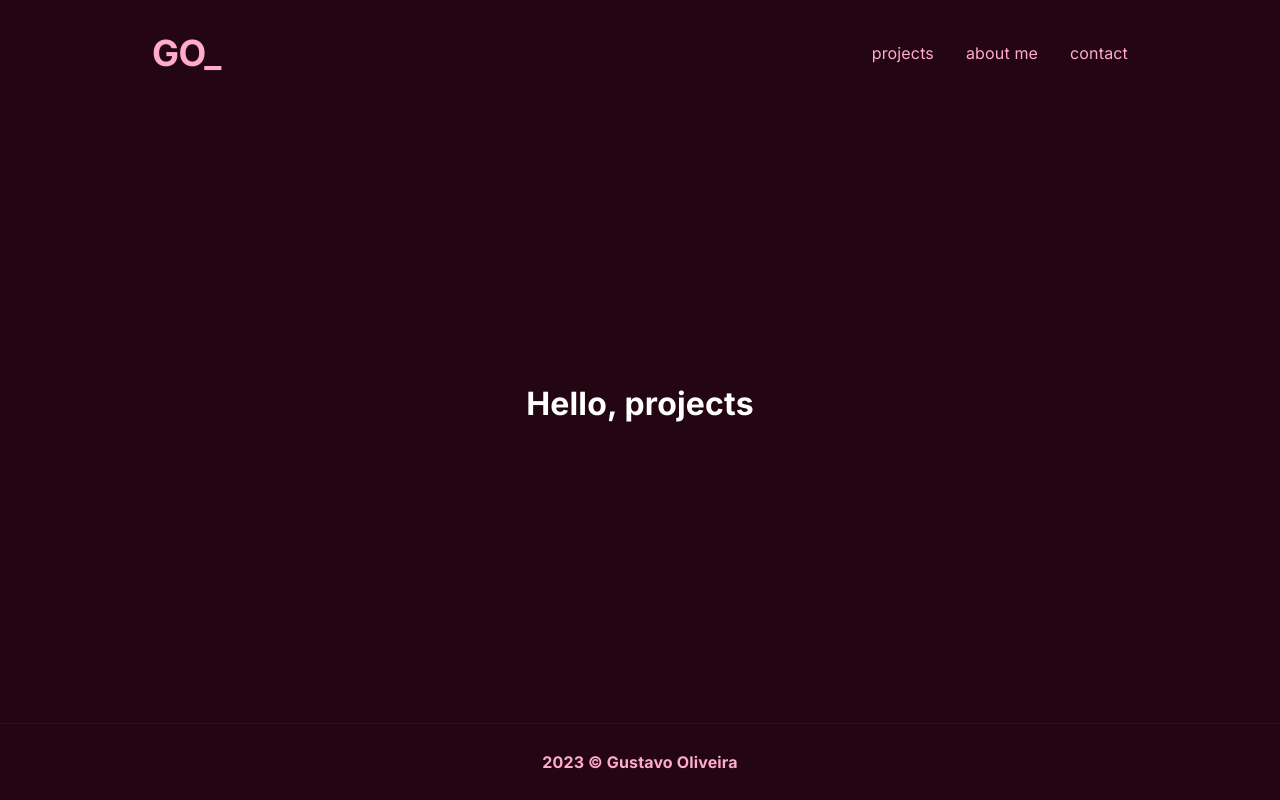
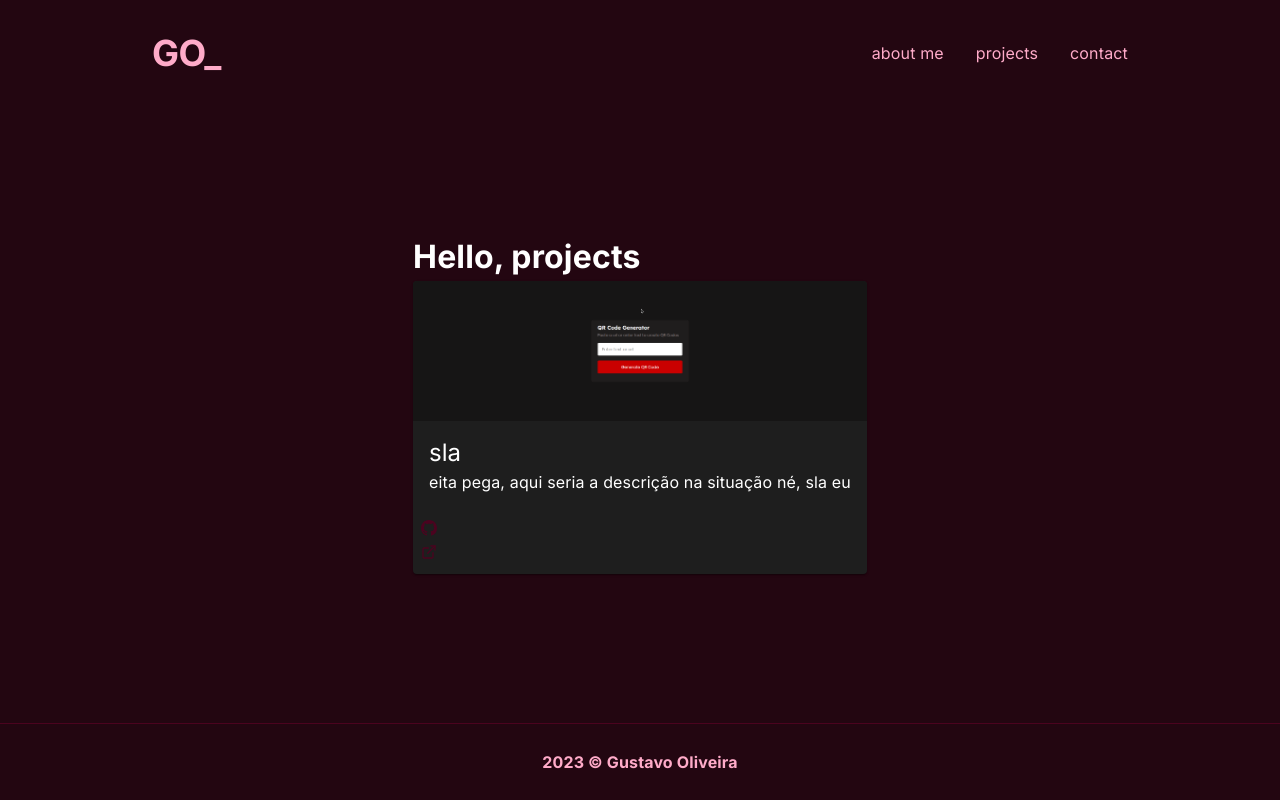
Before and after one commit to GustavoSilverio/my-portfolio, a React (Vite) app: page /projects in a window 1280 px wide. Built offline with nearby package versions, Linux system fonts and the light colour scheme.

Commit message:
Criação Projeto

```diff
--- a/src/components/Container/Container.styled.ts
+++ b/src/components/Container/Container.styled.ts
@@ -10,6 +10,18 @@ export const ContainerWrapper = styled(Box)(({ theme }) => ({
 	padding: theme.spacing(0, 3),
 	alignItems: 'center',
 	maxWidth: '100%',
-	width: ''
+	animation: "fadeIn .3s ease",
+
+	"@keyframes fadeIn": {
+		from: {
+			opacity: 0,
+			transform: "translateY(8px)"
+		},
+
+		to: {
+			opacity: 1,
+			transform: "translateY(0)"
+		}
+	}
 
 }))
--- a/src/components/Header/Header.styled.ts
+++ b/src/components/Header/Header.styled.ts
@@ -13,6 +13,7 @@ export const Header = styled(Stack)(({ theme }) => ({
 		fontSize: 36,
 		color: theme.palette.grey[100],
 		fontWeight: 700,
+		cursor: 'pointer',
 	},
 
 	[theme.breakpoints.down('md')]: {
@@ -20,7 +21,7 @@ export const Header = styled(Stack)(({ theme }) => ({
 		padding: theme.spacing(4, 8, 0),
 
 		h1: {
-			animation: 'pop 2.5s infinite ease',
+			animation: 'pop 2.5s infinite ease-in-out',
 		},
 	},
 
--- a/src/components/Header/Header.tsx
+++ b/src/components/Header/Header.tsx
@@ -1,22 +1,22 @@
 import { Typography } from '@mui/material';
 import * as Styled from './Header.styled';
-import { NavLink } from 'react-router-dom';
+import { NavLink, redirect } from 'react-router-dom';
 
 export const Header = () => {
 
 	return (
 		<Styled.Header>
-			<Typography variant='h1'> GO_ </Typography>
+			<Typography onClick={() => redirect("/")} variant='h1'> GO_ </Typography>
 				<Styled.Navigation>
 					<li>
-						<NavLink to="#">
-							projects
+						<NavLink to="/">
+							about me
 						</NavLink>
 					</li>
 
 					<li>
-						<NavLink to="#">
-							about me
+						<NavLink to="/projects">
+							projects
 						</NavLink>
 					</li>
 
--- a/src/pages/Home/Home.styled.ts
+++ b/src/pages/Home/Home.styled.ts
@@ -13,7 +13,7 @@ export const About = styled (Stack)(({ theme }) => ({
 	alignItems: 'center',
 
 	h2: {
-		fontSize: 48,
+		fontSize: "clamp(22px, 6vw, 48px)",
 		fontWeight: 700,
 
 		span: {
@@ -33,13 +33,37 @@ export const About = styled (Stack)(({ theme }) => ({
 			padding: theme.spacing(1, 2),
 			border: `1px solid ${theme.palette.secondary.dark}`,
 			borderRadius: 2,
+			fontWeight: 700,
+
+			fontSize: 16,
+			textTransform: 'none',
 			color: theme.palette.secondary.dark,
+			display: 'flex',
+			gap: theme.spacing(1),
+
+			span: {
+				fontSize: 20,
+
+				"&:hover": {
+					color: "#000",
+				},
+			},
+
+			"&:hover": {
+				backgroundColor: theme.palette.secondary.main,
+				color: "#000",
+			},
 		},
 
 			span: {
 				display: 'flex',
 				fontSize: 24,
 				cursor: 'pointer',
+				transition: '.4s ease',
+
+				"&:hover": {
+					color: theme.palette.secondary.main,
+				},
 			},
 	},
 
--- a/src/pages/Home/Home.tsx
+++ b/src/pages/Home/Home.tsx
@@ -2,6 +2,7 @@ import { Button, Stack, Typography } from '@mui/material'
 import * as Styled from './Home.styled'
 import { ContainerWrapper } from '../../components/Container/index'
 import { BsLinkedin, BsGithub } from 'react-icons/bs';
+import { FiDownload } from 'react-icons/fi'
 
 export const Home = () => {
 
@@ -24,7 +25,12 @@ export const Home = () => {
 					</Typography>
 
 					<Stack spacing={2} direction="row" >
-						<Button> resume </Button>
+						<Button>
+							<span>
+								<FiDownload/>
+							</span>
+							resume
+						</Button>
 
 						<span> <BsGithub/> </span>
 
--- /dev/null
+++ b/src/pages/Projects/ProjectCard/ProjectCard.styled.ts
@@ -0,0 +1,5 @@
+import { Card } from "@mui/material";
+import { styled } from "@mui/material/styles";
+
+export const CardProj = styled(Card)(({ theme }) => ({
+}))
--- /dev/null
+++ b/src/pages/Projects/ProjectCard/ProjectCard.tsx
@@ -0,0 +1,55 @@
+import { CardActions, CardContent, CardMedia, Link, Stack, Typography } from '@mui/material'
+import * as Styled from './ProjectCard.styled'
+import { ProjectCardProps } from './ProjectCard.types'
+import { BsGithub } from 'react-icons/bs';
+import { FiExternalLink } from 'react-icons/fi'
+
+export const ProjectCard = ({
+	title,
+	desc,
+	linkGit,
+	linkRed,
+	imagem
+}: ProjectCardProps) => {
+	return (
+		<Styled.CardProj>
+
+			<CardMedia
+				sx={{
+					height: 140,
+				}}
+				image={imagem}
+				title={title}
+			/>
+			<CardContent>
+				<Typography variant="h5">
+					{title}
+				</Typography>
+
+				<Typography>
+					{desc}
+				</Typography>
+			</CardContent>
+			<CardActions>
+				<Stack>
+					<Link
+						href={linkGit}
+						target="_blank"
+						>
+						<span>
+							<BsGithub/>
+						</span>
+					</Link>
+					<Link
+						href={linkRed}
+						target="_blank"
+					>
+						<span>
+							<FiExternalLink/>
+						</span>
+					</Link>
+				</Stack>
+			</CardActions>
+		</Styled.CardProj>
+	)
+}
--- /dev/null
+++ b/src/pages/Projects/ProjectCard/index.ts
@@ -0,0 +1 @@
+export { ProjectCard } from './ProjectCard'
--- a/src/pages/Projects/Projects.styled.ts
+++ b/src/pages/Projects/Projects.styled.ts
@@ -1,5 +1,7 @@
-import { Box } from "@mui/material";
+import { Grid, Stack } from "@mui/material";
 import { styled } from "@mui/material/styles";
 
-export const Projects = styled(Box)(({ theme }) => ({
+export const Projects = styled(Stack)(({ theme }) => ({
 }))
+export const Cards = styled(Grid)(({ theme }) => ({
+}))
--- a/src/pages/Projects/Projects.tsx
+++ b/src/pages/Projects/Projects.tsx
@@ -1,11 +1,24 @@
 import { ContainerWrapper } from '../../components/Container/index';
+import { ProjectCard } from './ProjectCard';
 import * as Styled from './Projects.styled';
+import QrCodeProj from '../../assets/qrCode.png'
 
 export const Projects = () => {
+
 	return (
 		<ContainerWrapper>
 			<Styled.Projects>
 				<h1>Hello, projects</h1>
+
+				<Styled.Cards>
+					<ProjectCard
+						title='sla'
+						desc='eita pega, aqui seria a descrição na situação né, sla eu'
+						linkGit='#'
+						linkRed='#'
+						imagem={QrCodeProj}
+					/>
+				</Styled.Cards>
 			</Styled.Projects>
 		</ContainerWrapper>
 	)
```
Also changed, not shown: src/pages/Projects/ProjectCard/ProjectCard.types.ts (added, +7 -0 lines), src/pages/Projects/Projects.types.ts (added, +7 -0 lines), src/assets/qrCode.png (added).
